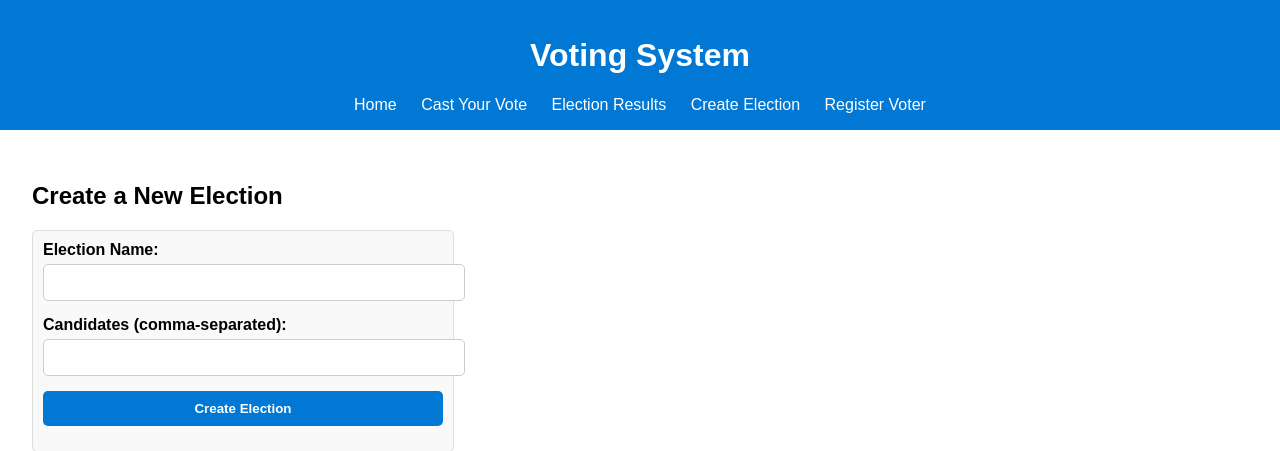
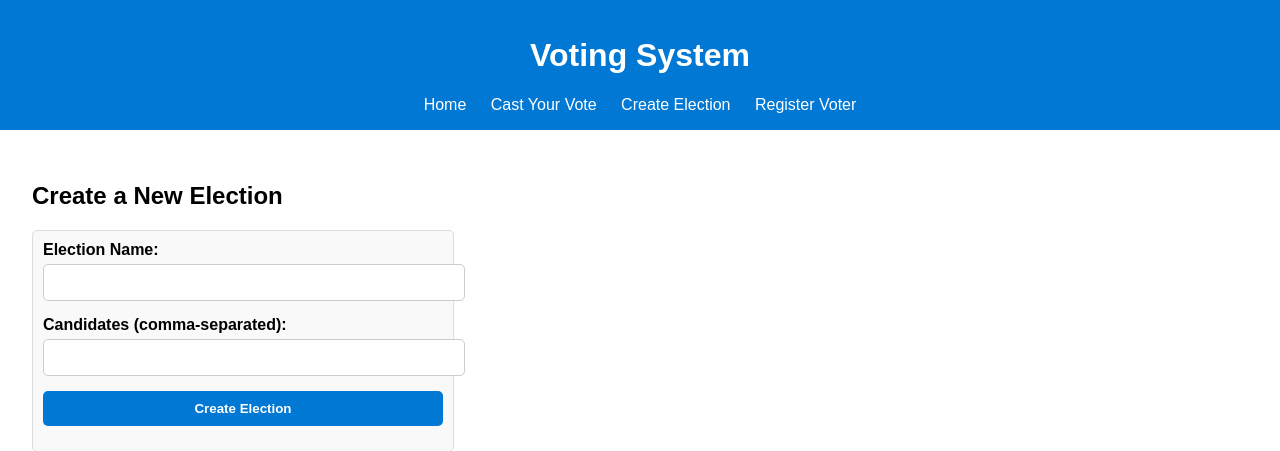
Before and after one commit to Garritosk8CR/fastApi-CQRS, a FastAPI app: page /elections/create in a window 1280 px wide. Shown: the top 451 px of the page. Run offline with FastAPI, Linux system fonts and the light colour scheme.

Commit message:
Added fix for results page payload to receive, added list of elections that are ready to show results, removed results from links in layout

```diff
--- a/app/main.py
+++ b/app/main.py
@@ -58,9 +58,9 @@ async def register_voter_page(request: Request):
 async def create_election_page(request: Request):
     return templates.TemplateResponse("create_election.html", {"request": request})
 
-@app.get("/results", response_class=HTMLResponse)
-async def get_results(request: Request):
-    query = GetElectionResultsQuery(election_id=1)  # Assuming election ID = 1
+@app.get("/results/{election_id}", response_class=HTMLResponse)
+async def get_results(request: Request, election_id: int):
+    query = GetElectionResultsQuery(election_id=election_id)  # Now using dynamic election_id
     try:
         results = query_bus.handle(query)
     except ValueError as e:
@@ -70,6 +70,7 @@ async def get_results(request: Request):
 
     # Pass the results to the template
     return templates.TemplateResponse("results.html", {"request": request, "results": results})
+
 
 
 @app.get("/elections/{election_id}", response_class=HTMLResponse)
--- a/app/templates/base.html
+++ b/app/templates/base.html
@@ -12,7 +12,6 @@
         <nav>
             <a href="/">Home</a>
             <a href="/vote">Cast Your Vote</a>
-            <a href="/results">Election Results</a>
             <a href="/elections/create">Create Election</a>
             <a href="/voters/register">Register Voter</a>
         </nav>
```
Also changed, not shown: app/templates/home.html (+13 -0 lines).
